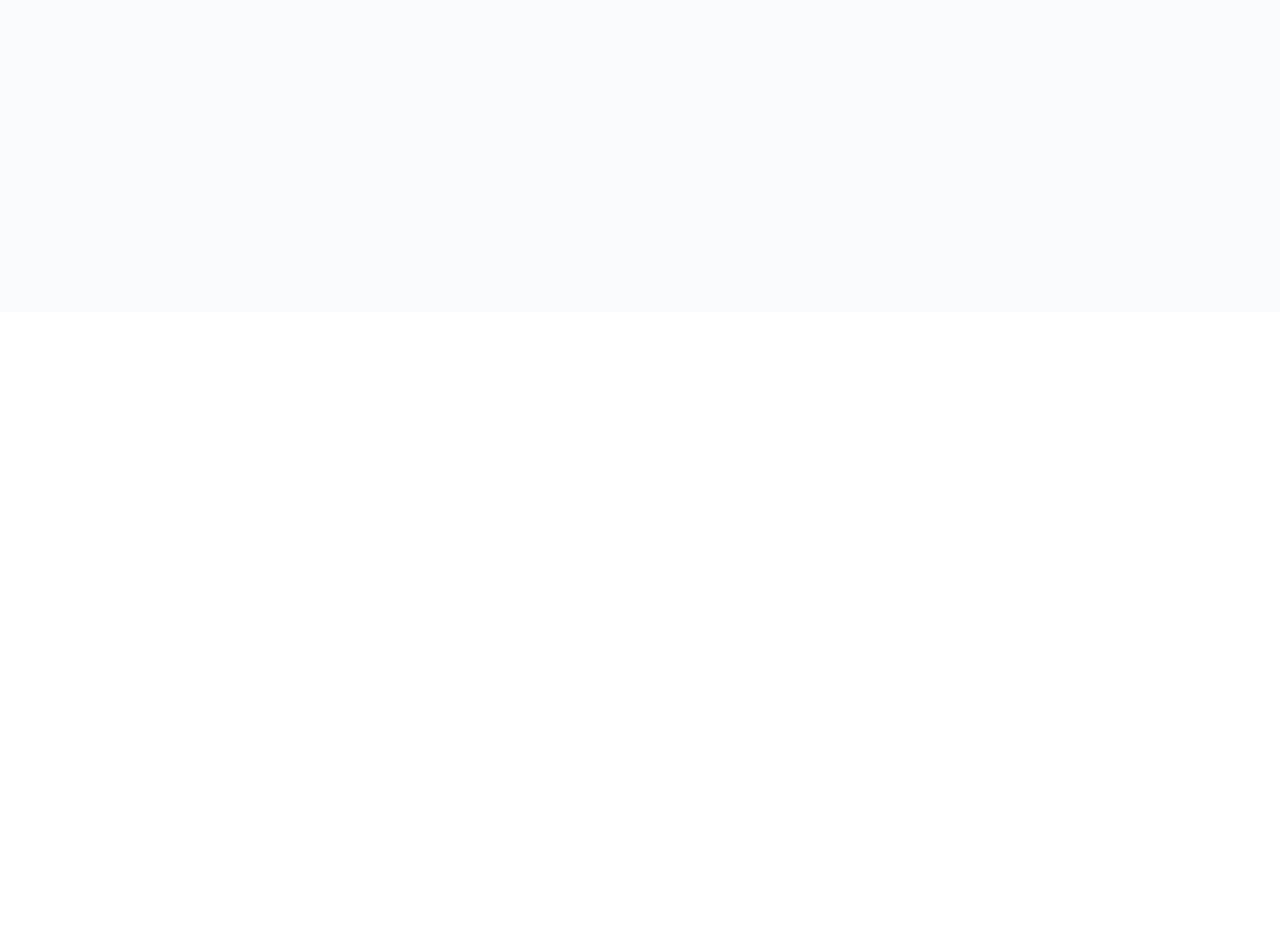
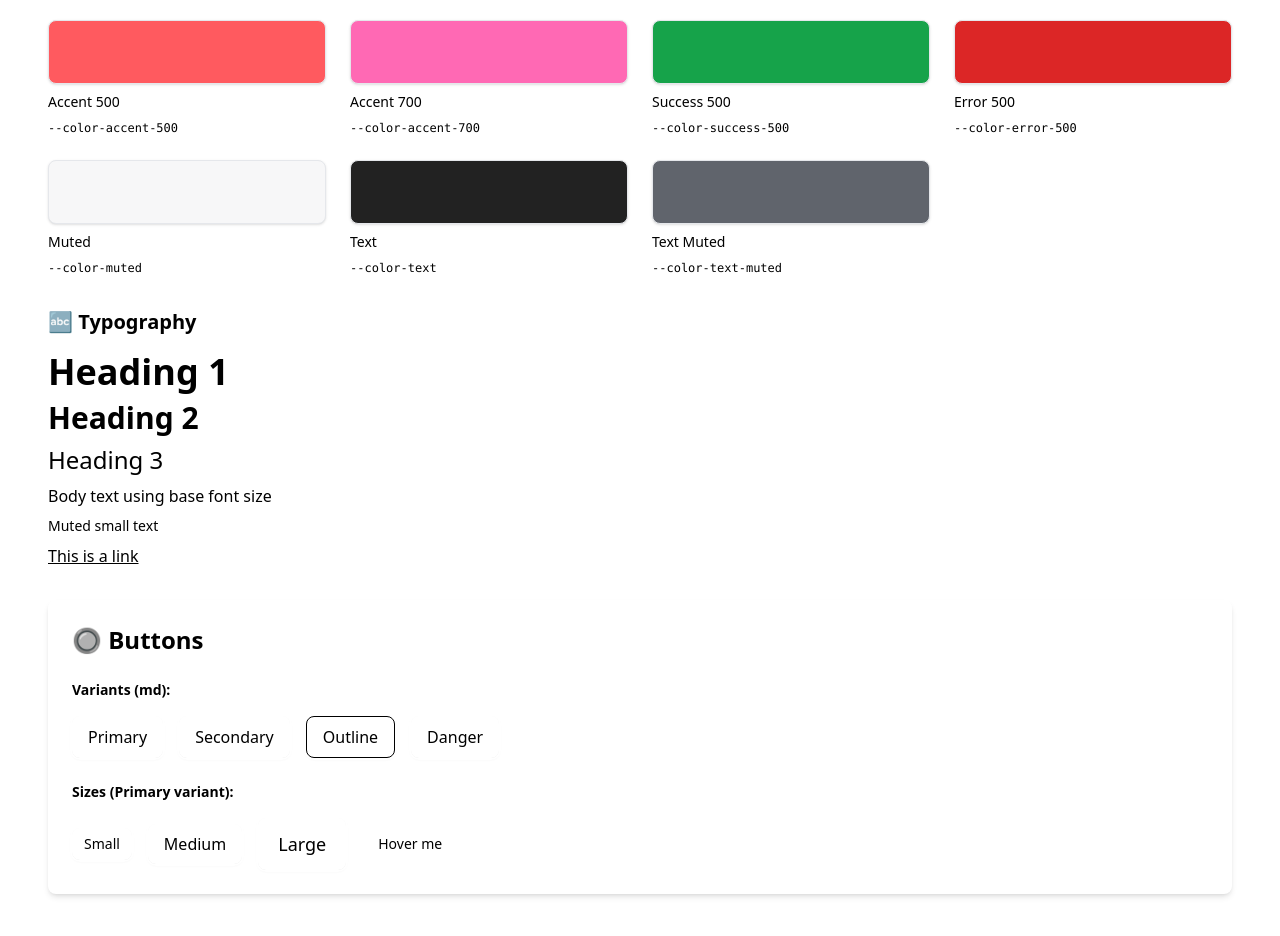
Before and after one commit to Runeov/Exam-holidaze, a React (Vite) app: page /styleguide in a window 1280 px wide. Before the commit this address had no page. Shown: the part 600-1536 px from the top of the page. Before the commit the page ends 912 px from the top, so only its background shows below. Built offline with nearby package versions, Linux system fonts and the light colour scheme.

Commit message:
Ui v1 (before laptop v1 change)

```diff
--- a/src/App.jsx
+++ b/src/App.jsx
@@ -11,13 +11,14 @@ import RegisterPage from "./pages/RegisterPage";
 import UserProfilePage from "./pages/UserProfilePage";
 import VenueDetailsPage from "./pages/VenueDetailsPage";
 import VenuesPage from "./pages/VenuesPage";
-
+import StyleGuidePage from "./styles/StyleGuidePage";
 export default function App() {
   const { loading } = useAuth();
 
   if (loading) return <p>Loading…</p>;
 
   return (
+    <div className="data-theme_light">
       <BrowserRouter>
         <NavBar />
 
@@ -33,9 +34,11 @@ export default function App() {
               <Route path="/venues/create" element={<CreateVenuePage />} />
               <Route path="/users/:name" element={<UserProfilePage />} />
               <Route path="/my-venues" element={<MyVenuesPage />} />
+              <Route path="/styleguide" element={<StyleGuidePage />} />
             </Routes>
           </main>
         </div>
       </BrowserRouter>
+    </div>
   );
 }
--- a/src/components/NavBar.jsx
+++ b/src/components/NavBar.jsx
@@ -68,7 +68,10 @@ export default function NavBar() {
             />
             <button
               type="submit"
-              className="absolute right-1.5 top-1.5 h-9 rounded-lg px-3 text-sm font-semibold text-white bg-brand-500 hover:brightness-110 focus:outline-none focus:ring-2 ring-brand-500"
+              className="absolute right-1.5 top-1.5 px-3 py-1.5 text-sm font-medium rounded-[var(--radius-md)] text-[--color-text]
+             bg-[--color-brand-500] hover:bg-[--color-brand-700]
+             focus:outline-none focus-visible:ring-2 ring-[--color-brand-500] ring-offset-2 ring-offset-white
+             transition shadow-sm disabled:opacity-50 disabled:cursor-not-allowed"
             >
               Search
             </button>
--- a/src/index.css
+++ b/src/index.css
@@ -2,10 +2,12 @@
 @import "tailwindcss";
 @plugin "@tailwindcss/forms";
 @plugin "@tailwindcss/typography";
+@tailwind utilities;
+
 
 
 /* ---- Design tokens (light) ---- */
-@theme {
+.data-theme_light {
   /* Brand palette (Airbnb warmth + Booking trust) */
   --color-brand-50:  #f2f6fa;  /* backgrounds / subtle panels */
   --color-brand-100: #e6eef5;
@@ -17,7 +19,7 @@
   --color-accent-100: #ffdfe4;
   --color-accent-300: #ff8a9a;
   --color-accent-500: #ff5a5f; /* CTA/action coral */
-  --color-accent-700: #d63f45;
+--color-accent-700: hotpink;
 
   /* supporting (success/info/warn/error) */
   --color-success-500: #16a34a;
@@ -78,11 +80,7 @@
 }
 
 /* ---- Layout container & gutter tokens ---- */
-@theme {
-  --container-max: 1750px;                    /* requested max width */
-  --page-gutter: clamp(1rem, 4vw, 2.5rem);    /* default side padding */
-  --page-gutter-wide: clamp(1.25rem, 6vw, 4rem); /* hero/landing */
-}
+
 
 /* Hide scrollbars for snap carousels (keeps mouse/touch scroll working) */
 .scrollbar-hide::-webkit-scrollbar { display: none; }
@@ -99,22 +97,8 @@
     --page-gutter-wide: 1.25rem;
   }
 }
-@layer base {
-  h2 {
-    @apply text-brand-700 text-2xl font-semibold tracking-tight;
-  }
 
-  @media (max-width: 640px) {
-    h2 {
-      @apply text-xl;
-    }
-  }
-}
-theme {
-  --container-max: 1750px;                    /* requested max width */
-  --page-gutter: clamp(1rem, 4vw, 2.5rem);    /* default side padding */
-  --page-gutter-wide: clamp(1.25rem, 6vw, 4rem); /* hero/landing */
-}
+
 
 /* Hide scrollbars for snap carousels (keeps mouse/touch scroll working) */
 .scrollbar-hide::-webkit-scrollbar { display: none; }
@@ -127,30 +111,8 @@ theme {
 
 /* src/styles/layout.css or your global index.css */
 
-
-.hero-section {
-  @apply relative bg-brand-50 rounded-xl shadow-sm mb-12 min-h-screen flex items-center;
+@layer components {
+  .heading-black {
+    @apply text-black mb-3 text-xl md:text-2xl font-semibold;
+  }
 }
-
-.hero-content {
-  @apply px-[var(--page-gutter-wide)] space-y-8 text-center w-full;
-}
-
-.section-card {
-  @apply bg-surface rounded-xl shadow-sm p-6 sm:p-10;
-}
-
-.grid-venues {
-  @apply grid gap-6 sm:grid-cols-2 lg:grid-cols-3;
-}
-
-.page-wrapper {
-  @apply bg-muted min-h-screen w-full;
-}
-.page-container {
-  @apply mx-auto max-w-[var(--container-max)] px-[var(--page-gutter-wide)] pb-16 sm:pb-20;
-}
-
-@layer utilities {
-  .grid-venues { @apply grid gap-6 sm:grid-cols-2 lg:grid-cols-3; }
-}
--- a/src/pages/HomePage.jsx
+++ b/src/pages/HomePage.jsx
@@ -226,7 +226,7 @@ export default function HomePage() {
           {/* Compact info cards under SearchBar (half-size images + generated info) */}
           {heroGrid.length > 0 && (
             <section className="mt-8 text-left">
-              <h3 className="mb-3 text-xl md:text-2xl font-semibold text-white">
+              <h3 className="mb-3 text-xl md:text-2xl font-semibold text-black">
                 {selectedPlace ? `Discover ${selectedPlace}` : "Discover destinations"}
               </h3>
               <ul className="grid grid-cols-1 sm:grid-cols-2 lg:grid-cols-4 gap-6">
@@ -327,14 +327,14 @@ export default function HomePage() {
           aria-label="Booking suggestions"
           className="fixed inset-0 z-[60] grid place-items-center p-4"
         >
-          <div
+          <button
+            type="button"
             className="absolute inset-0 bg-black/40"
-            role="button"
-            tabIndex={0}
             aria-label="Close dialog"
             onClick={closePrompt}
             onKeyDown={onOverlayKeyDown}
           />
+
           <div className="relative z-[61] w-full max-w-lg rounded-2xl bg-white p-6 shadow-xl">
             <h3 className="text-xl font-semibold text-gray-900 mb-2">
               Do you want to make a booking?
--- /dev/null
+++ b/src/styles/Buttons.jsx
@@ -0,0 +1,75 @@
+export function Buttons() {
+  const base =
+    "inline-flex items-center justify-center font-medium rounded-[var(--radius-md)] transition shadow-sm disabled:opacity-50 disabled:cursor-not-allowed focus:outline-none focus-visible:ring-2 ring-[--color-accent-500] ring-offset-2";
+
+  const sizeMap = {
+    sm: "text-sm px-3 py-1.5",
+    md: "text-base px-4 py-2",
+    lg: "text-lg px-5 py-3",
+  };
+
+  const variantMap = {
+    primary:
+      "bg-[--color-accent-500] text-[--color-text] hover:bg-[--color-accent-700] active:scale-[0.98]",
+    secondary:
+      "bg-[--color-brand-500] text-[--color-text] hover:bg-[--color-brand-700] active:scale-[0.98]",
+    outline:
+      "border border-[--color-accent-500] text-[--color-accent-500] hover:bg-[--color-accent-50] active:scale-[0.98]",
+    danger: "bg-[--color-error-500] text-[--color-text] hover:bg-red-700 active:scale-[0.98]",
+  };
+
+  return (
+    <section
+      className="p-6 rounded-[var(--radius-md)] bg-[--color-muted] shadow-md space-y-6"
+      data-theme="light"
+    >
+      <h2 className="text-2xl font-semibold text-[--color-text]">🔘 Buttons</h2>
+
+      {/* Variants */}
+      <div className="space-y-4">
+        <div className="text-[--color-text-muted] text-sm font-semibold">Variants (md):</div>
+        <div className="flex flex-wrap gap-4">
+          <button type="button" className={`${base} ${sizeMap.md} ${variantMap.primary}`}>
+            Primary
+          </button>
+          <button type="button" className={`${base} ${sizeMap.md} ${variantMap.secondary}`}>
+            Secondary
+          </button>
+          <button type="button" className={`${base} ${sizeMap.md} ${variantMap.outline}`}>
+            Outline
+          </button>
+          <button type="button" className={`${base} ${sizeMap.md} ${variantMap.danger}`}>
+            Danger
+          </button>
+        </div>
+      </div>
+
+      {/* Sizes */}
+      <div className="space-y-4">
+        <div className="text-[--color-text-muted] text-sm font-semibold">
+          Sizes (Primary variant):
+        </div>
+        <div className="flex flex-wrap gap-4 items-center">
+          <button type="button" className={`${base} ${sizeMap.sm} ${variantMap.primary}`}>
+            Small
+          </button>
+          <button type="button" className={`${base} ${sizeMap.md} ${variantMap.primary}`}>
+            Medium
+          </button>
+          <button type="button" className={`${base} ${sizeMap.lg} ${variantMap.primary}`}>
+            Large
+          </button>
+          <button
+            type="button"
+            className="px-4 py-2 text-sm font-medium text-[--color-text]
+             bg-[--color-accent-500] hover:bg-[--color-accent-700]
+             rounded-[var(--radius-md)] transition
+             focus:outline-none focus-visible:ring-2 ring-[--color-accent-500] ring-offset-2"
+          >
+            Hover me
+          </button>
+        </div>
+      </div>
+    </section>
+  );
+}
--- /dev/null
+++ b/src/styles/Colors.jsx
@@ -0,0 +1,37 @@
+export function Colors() {
+  const colors = [
+    ["--color-brand-50", "Brand 50"],
+    ["--color-brand-100", "Brand 100"],
+    ["--color-brand-300", "Brand 300"],
+    ["--color-brand-500", "Brand 500"],
+    ["--color-brand-700", "Brand 700"],
+    ["--color-accent-50", "Accent 50"],
+    ["--color-accent-100", "Accent 100"],
+    ["--color-accent-300", "Accent 300"],
+    ["--color-accent-500", "Accent 500"],
+    ["--color-accent-700", "Accent 700"],
+    ["--color-success-500", "Success 500"],
+    ["--color-error-500", "Error 500"],
+    ["--color-muted", "Muted"],
+    ["--color-text", "Text"],
+    ["--color-text-muted", "Text Muted"],
+  ];
+
+  return (
+    <section>
+      <h2 className="text-2xl font-semibold mb-6">🎨 Colors</h2>
+      <div className="grid grid-cols-2 sm:grid-cols-3 md:grid-cols-4 gap-6">
+        {colors.map(([variable, label]) => (
+          <div key={variable} className="space-y-2">
+            <div
+              className="w-full h-16 rounded-lg shadow-sm border border-gray-200"
+              style={{ backgroundColor: `var(${variable})` }}
+            />
+            <div className="text-sm text-[--color-text] font-medium">{label}</div>
+            <code className="block text-xs text-[--color-text-muted]">{variable}</code>
+          </div>
+        ))}
+      </div>
+    </section>
+  );
+}
--- /dev/null
+++ b/src/styles/StyleGuidePage.jsx
@@ -0,0 +1,24 @@
+import { Buttons } from "./Buttons";
+import { Colors } from "./Colors";
+import { Typography } from "./Typography";
+// Optional: remove if not using dark mode preview
+// import { ThemePreviews } from "./ThemePreviews";
+
+export default function StyleGuidePage() {
+  return (
+    <div className="p-12 space-y-8 bg-[--color-muted] min-h-screen">
+      <h1 className="text-3xl font-bold text-[--color-text]">🧾 Style Guide</h1>
+      <p className="text-[--color-text-muted]">
+        This page previews the design system in use — including colors, typography, and interactive
+        elements.
+      </p>
+
+      <Colors />
+      <Typography />
+      <Buttons />
+
+      {/* Optional: Only if dark theme is supported */}
+      {/* <ThemePreviews /> */}
+    </div>
+  );
+}
--- /dev/null
+++ b/src/styles/ThemePreviews.jsx
@@ -0,0 +1,42 @@
+export function ThemePreviews() {
+  const baseButton =
+    "inline-flex items-center justify-center px-4 py-2 text-sm font-medium rounded-[var(--radius-md)] transition shadow-sm disabled:opacity-50 disabled:cursor-not-allowed";
+
+  return (
+    <section className="space-y-6">
+      <h2 className="text-2xl font-semibold text-[--color-text]">🌗 Theme Previews</h2>
+
+      <div className="grid grid-cols-1 md:grid-cols-2 gap-6">
+        {/* Light Theme Preview */}
+        <div data-theme="light">
+          <div className="p-6 rounded-[var(--radius-md)] bg-[--color-muted] shadow-md space-y-4">
+            <h3 className="text-lg font-semibold text-[--color-text]">Light Theme</h3>
+            <p className="text-sm text-[--color-text-muted]">
+              This preview shows how tokens render in light mode.
+            </p>
+            <button
+              className={`${baseButton} bg-[--color-accent-500] text-[--color-text] hover:bg-[--color-accent-700]`}
+            >
+              CTA Button
+            </button>
+          </div>
+        </div>
+
+        {/* Dark Theme Preview */}
+        <div data-theme="dark">
+          <div className="p-6 rounded-[var(--radius-md)] bg-[--color-muted] shadow-md space-y-4">
+            <h3 className="text-lg font-semibold text-[--color-text]">Dark Theme</h3>
+            <p className="text-sm text-[--color-text-muted]">
+              This preview shows how tokens render in dark mode.
+            </p>
+            <button
+              className={`${baseButton} bg-[--color-accent-500] text-[--color-text] hover:bg-[--color-accent-700]`}
+            >
+              CTA Button
+            </button>
+          </div>
+        </div>
+      </div>
+    </section>
+  );
+}
--- /dev/null
+++ b/src/styles/Typography.jsx
@@ -0,0 +1,18 @@
+/** biome-ignore-all lint/a11y/useValidAnchor: <explanation> */
+export function Typography() {
+  return (
+    <section>
+      <h2 className="text-xl font-semibold mb-4">🔤 Typography</h2>
+      <div className="space-y-2">
+        <h1 className="text-4xl font-bold text-[--color-text]">Heading 1</h1>
+        <h2 className="text-3xl font-semibold text-[--color-text]">Heading 2</h2>
+        <h3 className="text-2xl font-medium text-[--color-text]">Heading 3</h3>
+        <p className="text-base text-[--color-text]">Body text using base font size</p>
+        <p className="text-sm text-[--color-text-muted]">Muted small text</p>
+        <a href="#" className="text-[--color-accent-500] underline">
+          This is a link
+        </a>
+      </div>
+    </section>
+  );
+}
--- a/tailwind.config.js
+++ b/tailwind.config.js
@@ -1,14 +1 @@
-// tailwind.config.js
-module.exports = {
-  content: [
-    "./index.html",
-    "./src/**/*.{js,jsx,ts,tsx}",
-  ],
-  theme: {
-    extend: {},
-  },
-  plugins: [
-    require('@tailwindcss/forms'),
-    require('@tailwindcss/typography'),
-  ],
-};
+/** @type {import('tailwindcss').Config} */
```
Also changed, not shown: src/components/SearchBar.jsx (+4 -3 lines). Lines whose indentation alone changed are shown as unchanged.
